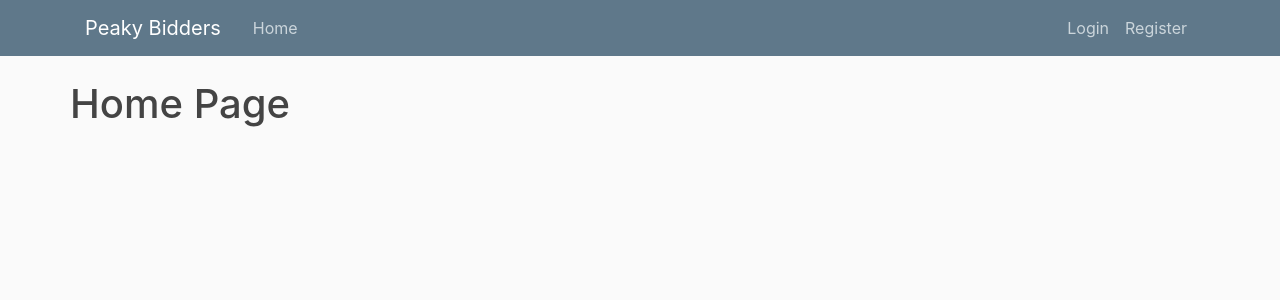
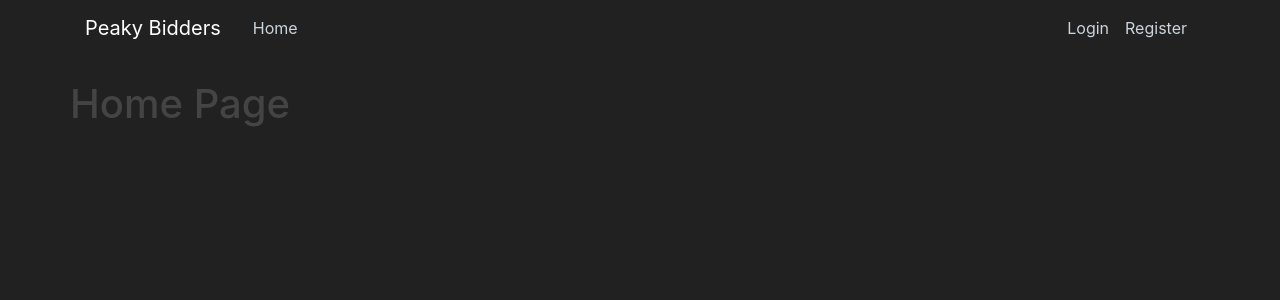
Before and after one commit to Martin023/peaky-bidders, a Flask app: page / in a window 1280 px wide. Shown: the top 300 px of the page. Run offline with Flask 2, Linux system fonts and the light colour scheme; some libraries are stand-ins or nearby versions.

Commit message:
feat: updates changes

```diff
--- a/app/static/main.css
+++ b/app/static/main.css
@@ -1,5 +1,5 @@
 body {
-  background: #fafafa;
+  background: #212121;
   color: #333333;
   margin-top: 5rem;
 }
@@ -9,7 +9,7 @@ h1, h2, h3, h4, h5, h6 {
 }
 
 .bg-steel {
-  background-color: #5f788a;
+  background-color: #5002642;
 }
 
 .site-header .navbar-nav .nav-link {
```
Also changed, not shown: app/bidders.db, app/static/profile_pics/b390f5413f039b20.jpg (added).
